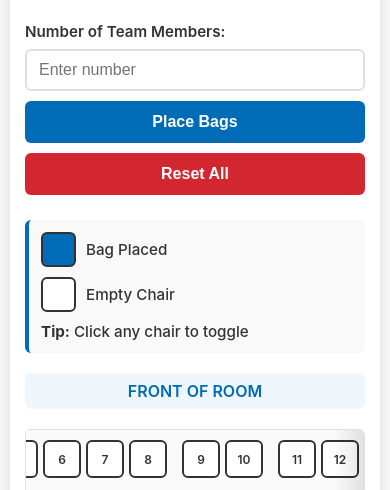
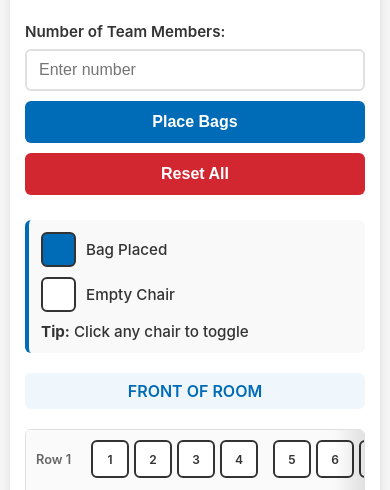
Before and after one commit to tchastain26/orientation_bag_tracker, a plain HTML site: page apps/orientation-bag-tracker.html in a window 390 px wide. Shown: the part 321-811 px from the top of the page. Drawn offline with Linux system fonts and the light colour scheme.

Commit message:
Update orientation-bag-tracker.html

```diff
--- a/apps/orientation-bag-tracker.html
+++ b/apps/orientation-bag-tracker.html
@@ -357,6 +357,10 @@
                 padding: 10px;
             }
 
+            .row {
+                justify-content: flex-start;
+            }
+
             .row-label {
                 min-width: 50px;
                 font-size: 0.8rem;
```
